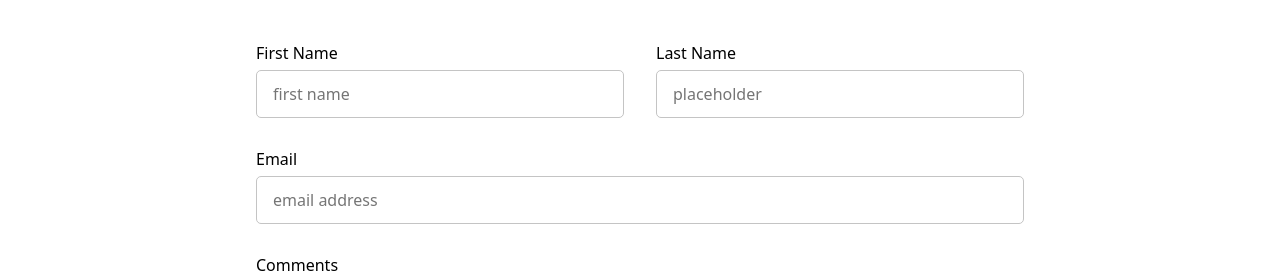
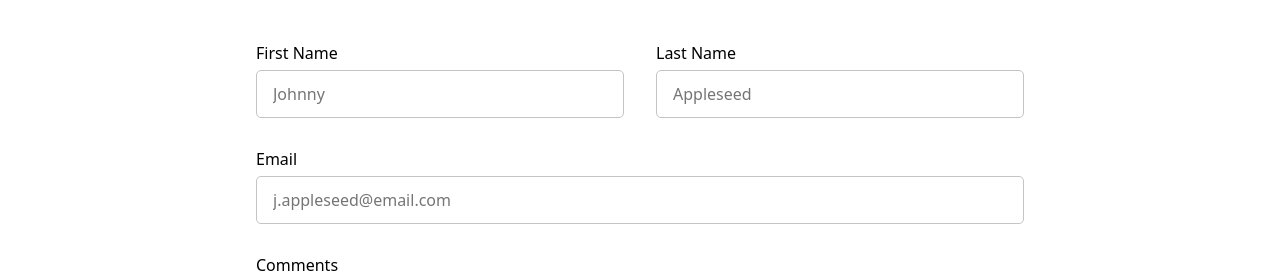
Before and after one commit to sourcethatcar/source-that-car, a Next.js app: page / in a window 1280 px wide. Shown: the part 1484-1758 px from the top of the page. Built offline with nearby package versions, Linux system fonts and the light colour scheme.

Commit message:
Added yup validation schema to contact form and refined styling

```diff
--- a/components/Contact.jsx
+++ b/components/Contact.jsx
@@ -2,6 +2,24 @@ import styled from "@emotion/styled"
 import { Layout } from "./Layout"
 import { Input, Submit } from "../components"
 import { useForm } from "react-hook-form"
+import { yupResolver } from "@hookform/resolvers/yup"
+import * as yup from "yup"
+
+const validationSchema = yup.object().shape({
+  [`first-name`]: yup.string().required("* please provide your first name"),
+  [`last-name`]: yup.string().required("* please provide your last name"),
+  email: yup
+    .string()
+    .email("* please provide a valid email address")
+    .required("* please provide your email address"),
+  comments: yup
+    .string()
+    .min(
+      10,
+      "* please tell us how we can help (a message longer than 10 characters...)"
+    )
+    .required(),
+})
 
 const ContactWrapper = styled.section`
   background-color: var(--colorWhite);
@@ -35,41 +53,45 @@ const ContactWrapper = styled.section`
   }
 `
 export const Contact = () => {
-  const { register, handleSubmit, errors } = useForm()
+  const { register, handleSubmit, errors } = useForm({
+    resolver: yupResolver(validationSchema),
+    mode: "onTouched",
+  })
   const onSubmit = (data) => console.log(data)
   return (
     <ContactWrapper id="contact">
       <Layout>
         <h1>Contact</h1>
         <div className="form-container">
-          <form onSubmit={handleSubmit(onSubmit)}>
+          <form onSubmit={handleSubmit(onSubmit)} noValidate>
             <div className="name-fields">
               <Input
                 type="text"
                 fieldName="first-name"
-                placeholder="first name"
-                formRef={register({ required: true })}
-                errorState={errors["first-name"]}
+                placeholder="Johnny"
+                formRef={register}
+                errorState={errors[`first-name`]}
               />
               <Input
                 type="text"
                 fieldName="last-name"
-                formRef={register({ required: true })}
-                errorState={errors["last-name"]}
+                placeholder="Appleseed"
+                formRef={register}
+                errorState={errors[`last-name`]}
               />
             </div>
             <Input
               type="email"
               fieldName="email"
-              placeholder="email address"
-              formRef={register({ required: true })}
+              placeholder="j.appleseed@email.com"
+              formRef={register}
               errorState={errors.email}
             />
             <Input
               textArea
               fieldName="comments"
               placeholder="tell us how we can help..."
-              formRef={register({ required: true })}
+              formRef={register}
               errorState={errors.comments}
             />
             <div className="buttonContainer">
--- a/components/Input.jsx
+++ b/components/Input.jsx
@@ -25,9 +25,12 @@ const InputWrapper = styled.div`
     width: 100%;
     height: 100px;
   }
-
+  span {
+    padding-top: 0.5rem;
+    padding-left: 0.5rem;
+  }
   small {
-    color: red;
+    color: var(--colorBlue);
   }
 `
 
@@ -58,11 +61,12 @@ export const Input = ({
             name={fieldName}
             placeholder={placeholder}
             ref={formRef}
+            inputMode="noValidate"
           />
         )}
         {errorState && (
           <span>
-            <small>*This field is required</small>
+            <small>{errorState?.message}</small>
           </span>
         )}
       </label>
```
